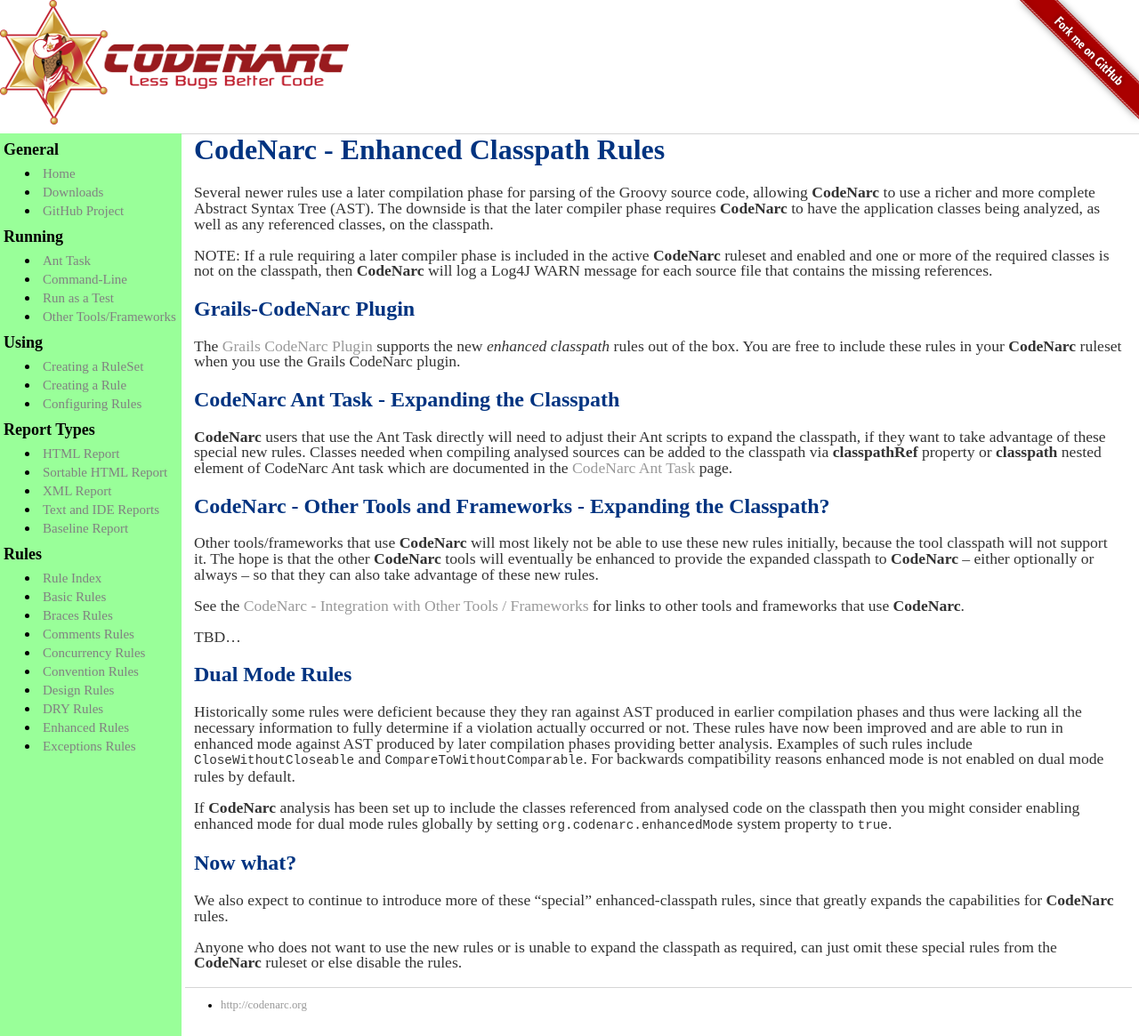
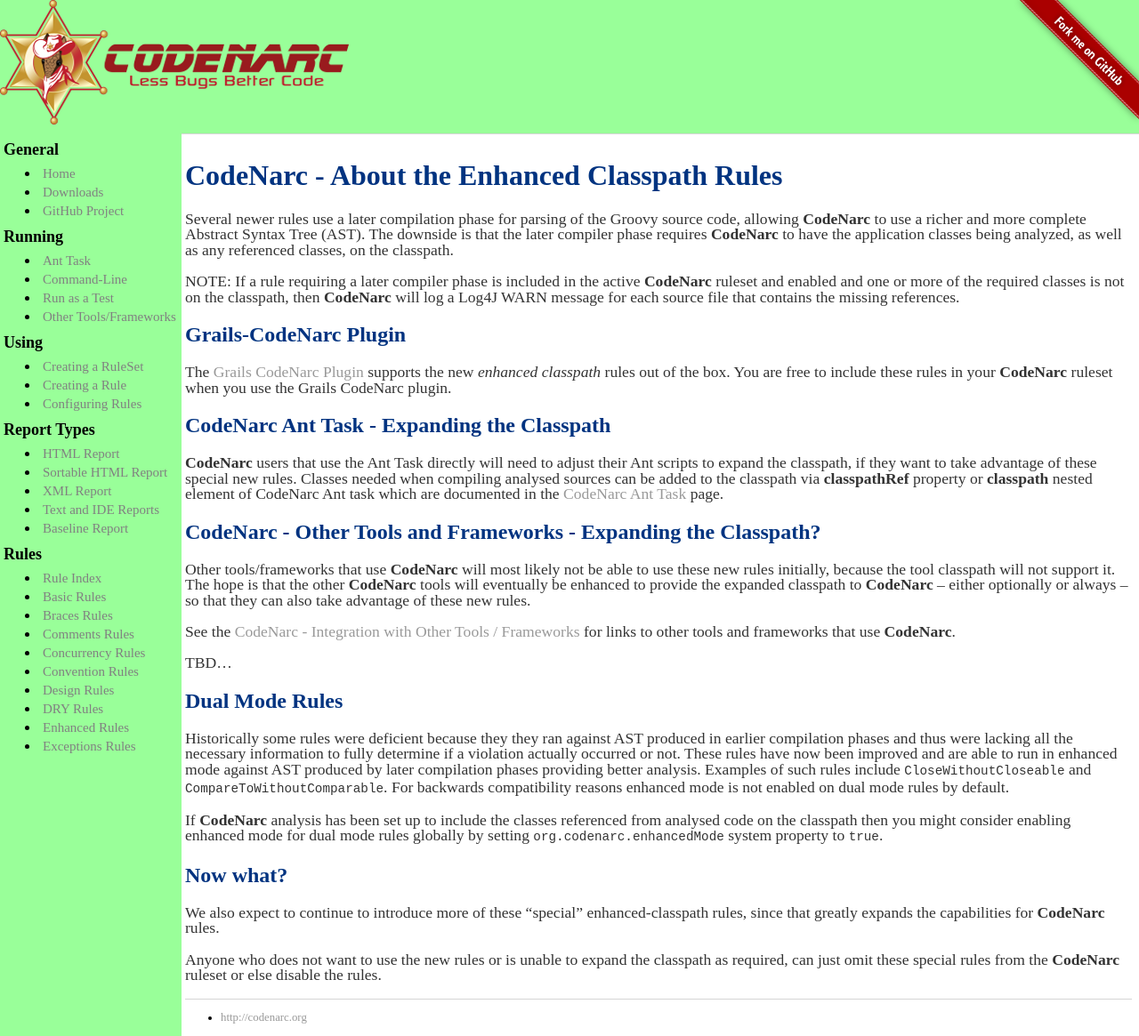
Before and after one commit to CodeNarc/CodeNarc, a Jekyll site: the page built from codenarc-enhanced-classpath-rules.md, in a window 1280 px wide and 1165 px high. Shown: the whole window at 89% size. Built offline with Jekyll 4.4.1, drawn with Linux system fonts in a browser that asks for light colours.

Commit message:
Convert site to markdown

```diff
--- a/codenarc-enhanced-classpath-rules.md
+++ b/codenarc-enhanced-classpath-rules.md
@@ -1,9 +1,9 @@
 ---
 layout: default
-title: CodeNarc - Enhanced Classpath Rules
+title: CodeNarc - About the Enhanced Classpath Rules
 ---
 
-# CodeNarc - Enhanced Classpath Rules
+# CodeNarc - About the Enhanced Classpath Rules
 
 Several newer rules use a later compilation phase for parsing of the Groovy source code,
 allowing **CodeNarc** to use a richer and more complete Abstract Syntax Tree (AST). The
--- a/css/main.css
+++ b/css/main.css
@@ -61,10 +61,11 @@ h1 {
 
 /* Style page content */
 .container {
-  margin-top: 150px; /* Same as the height of the banner */
+  /*margin-top: 150px;*/ /* Same as the height of the banner */
+  padding-top: 150px; /* Same as the height of the banner */
   margin-left: 200px; /* Same as the width of the sidebar */
   top: 150px;       /* Stay under the banner */
-  padding: 0px 10px;
+  /*padding: 10px 10px;*/
 }
 
 .container h1, .container h2, .container h3, .container h4 {
@@ -133,7 +134,7 @@ div.clear hr{
 #banner {
     padding: 0px;
     /*margin-left: 200px;*/ /* Same as the width of the sidebar */
-    margin-left: 0px; /* Same as the width of the sidebar */
+    margin-left: 0px;
     height: 150px;
     width: 100%;
     position: fixed; /* Fixed (stay in place on scroll) */
@@ -141,6 +142,7 @@ div.clear hr{
     top: 0;
     left: 0;
     border-bottom: 1px solid #d5d5d5;
+    background-color: #99ff99; /* Green */
 
 }
 #banner img {
```
